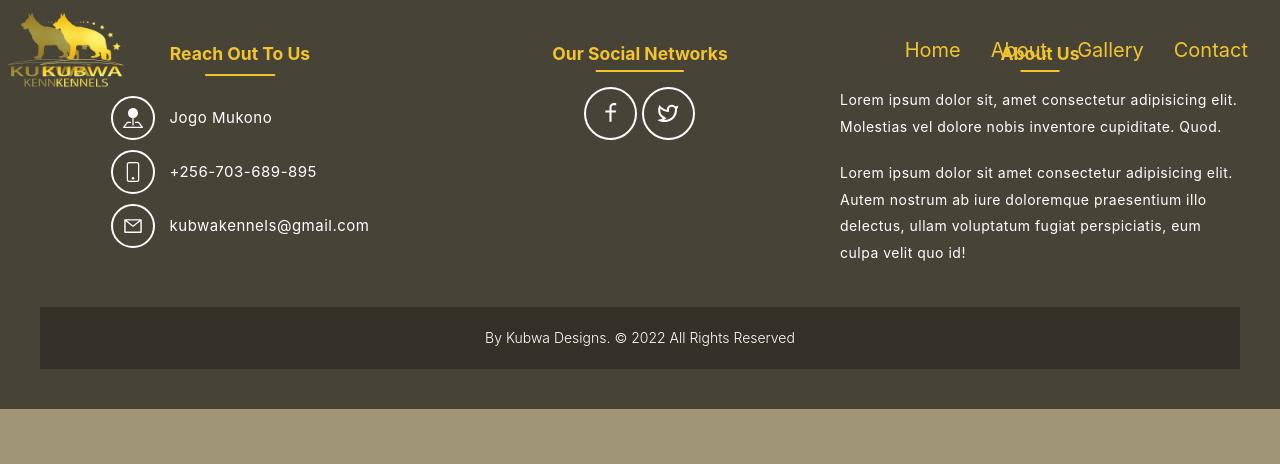
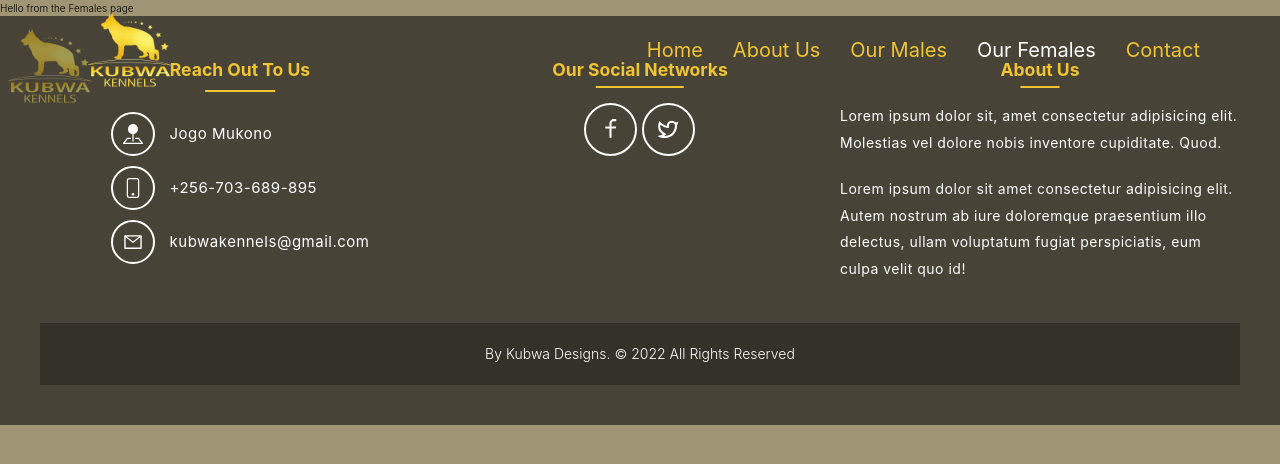
Before and after one commit to Otimthomas/kubwakennels, a React (Create React App) app: page /our-females in a window 1280 px wide. Shown: the top 464 px of the page. Built offline with nearby package versions, Linux system fonts and the light colour scheme.

Commit message:
Removed the gallery page and added the our males and females page in that place

```diff
--- a/src/App.js
+++ b/src/App.js
@@ -1,6 +1,6 @@
 import { Route, Routes } from "react-router-dom";
 
-import { HomePage, AboutPage, ContactPage, GalleryPage } from "./Pages";
+import { HomePage, AboutPage, ContactPage, Females, Males } from "./Pages";
 import { Navbar, Sidebar, Footer } from "./Components";
 
 import "./App.css";
@@ -14,7 +14,8 @@ function App() {
         <Route path="/" element={<HomePage />}></Route>
         <Route path="/about" element={<AboutPage />}></Route>
         <Route path="/contact" element={<ContactPage />}></Route>
-        <Route path="/gallery" element={<GalleryPage />}></Route>
+        <Route path="/our-males" element={<Males />}></Route>
+        <Route path="/our-females" element={<Females />}></Route>
       </Routes>
       <Footer />
     </>
--- a/src/Components/Carousel/CarouselSlide.js
+++ b/src/Components/Carousel/CarouselSlide.js
@@ -33,15 +33,9 @@ const Wrapper = styled.div`
   display: flex;
   flex-direction: column;
   justify-content: center;
-  /* height: 100vh; */
-  /* padding: 0 8rem; */
 
   .carousel__item {
-    /* display: flex; */
-    /* justify-content: center; */
-    /* align-items: center; */
     height: 25rem;
-    /* width: 100%; */
     color: #fff;
     margin: 15px;
     font-size: 4rem;
--- a/src/Components/Navbar.jsx
+++ b/src/Components/Navbar.jsx
@@ -78,7 +78,7 @@ const NavContainer = styled.div`
 
   .nav-center {
     width: 100%;
-    padding: 0 2.5vw;
+    padding: 0 4rem;
     margin: 0 auto;
     display: flex;
     align-items: center;
@@ -116,6 +116,7 @@ const NavContainer = styled.div`
     .nav-center {
       display: flex;
       justify-content: space-between;
+      padding: 0 8rem;
     }
 
     .nav-btn {
@@ -129,8 +130,10 @@ const NavContainer = styled.div`
     }
 
     .nav-link a {
+      display: flex;
+      min-width: max-content;
       text-decoration: none;
-      font-size: 20px;
+      font-size: 2rem;
       transition: all 0.2s;
     }
 
--- /dev/null
+++ b/src/Pages/Females.jsx
@@ -0,0 +1,7 @@
+import React from "react";
+
+function Females() {
+  return <div>Hello from the Females page</div>;
+}
+
+export default Females;
--- a/src/Pages/GalleryPage.jsx
+++ /dev/null
@@ -1,7 +0,0 @@
-import React from 'react';
-
-const GalleryPage = () => {
-    return <div>Hello from GalleryPage</div>
-}
-
-export default GalleryPage;
--- /dev/null
+++ b/src/Pages/Males.jsx
@@ -0,0 +1,7 @@
+import React from "react";
+
+function Males() {
+  return <div>Hello from the males page</div>;
+}
+
+export default Males;
--- a/src/Pages/index.js
+++ b/src/Pages/index.js
@@ -1,6 +1,7 @@
 import AboutPage from "./AboutPage";
 import ContactPage from "./ContactPage";
-import GalleryPage from "./GalleryPage";
 import HomePage from "./HomePage";
+import Females from "./Females";
+import Males from "./Males";
 
-export { AboutPage, ContactPage, GalleryPage, HomePage };
+export { AboutPage, ContactPage, HomePage, Females, Males };
--- a/src/utils/constants.js
+++ b/src/utils/constants.js
@@ -6,13 +6,18 @@ const links = [
   },
   {
     id: 2,
-    text: "about",
-    path: "/about",
+    text: "about us",
+    path: "/about-us",
   },
   {
     id: 3,
-    text: "gallery",
-    path: "/gallery",
+    text: "Our Males",
+    path: "/our-males",
+  },
+  {
+    id: 3,
+    text: "Our females",
+    path: "/our-females",
   },
   {
     id: 4,
```
